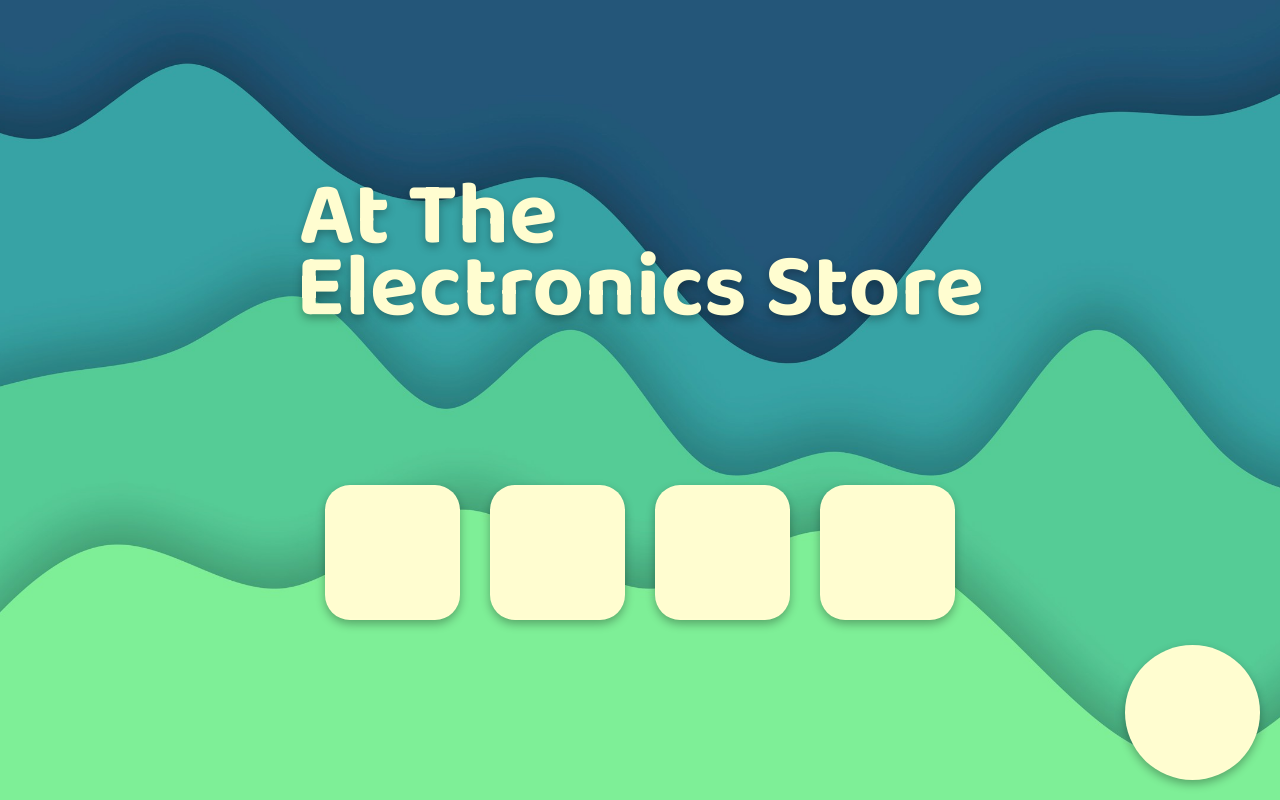
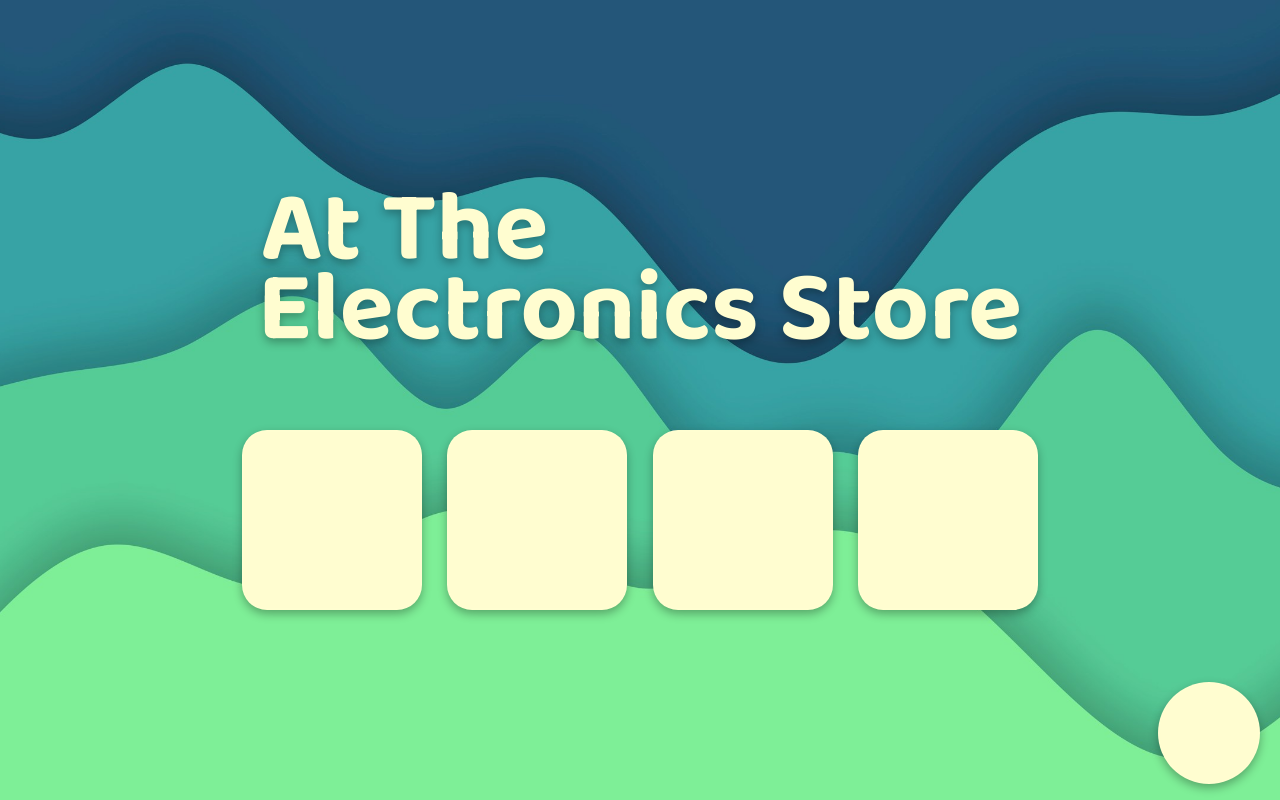
Before and after one commit to Aron1306/TCU-501-Electronics_Store_Educational_Game, a Next.js app in the folder game/: page / in a window 1280 px wide. Built offline with nearby package versions, Linux system fonts and the light colour scheme.

Commit message:
Make the size of the elements dynamic according to the size of the screen

```diff
--- a/game/src/app/page.module.css
+++ b/game/src/app/page.module.css
@@ -27,13 +27,13 @@
 .title_top {
   align-self: flex-start;
   margin-left: 3px;
-  font-size: 90px;
+  font-size: clamp(100px, 6vw, 90px);
 }
 
 .title_bottom {
   text-align: center;
-  font-size: 90px;
-  margin-bottom: 160px;
+  margin-bottom: clamp(40px, 10vh, 160px);
+  font-size: clamp(100px, 6vw, 90px);
 }
 
 .button {
@@ -44,23 +44,24 @@
 }
 
 .button_level {
-  border-radius: 25px;
-  width: 135px;
-  height: 135px;
+  width: clamp(180px, 8vw, 135px);
+  height: clamp(180px, 8vw, 135px);
+  border-radius: clamp(12px, 2vw, 25px);
 }
 
 .button_help {
   border-radius: 100px;
-  width: 135px;
-  height: 135px;
-  bottom: 20px;
-  right: 20px;
+  width: clamp(80px, 8vw, 135px);
+  height: clamp(80px, 8vw, 135px);
+
+  bottom: clamp(10px, 2vh, 20px);
+  right: clamp(10px, 2vw, 20px);
   position: absolute;
 }
 
 .level_button_array {
   display: flex;
-  gap: 30px;
+  gap: clamp(10px, 2vw, 30px);
   justify-content: center;
   align-items: center;
 }
```
